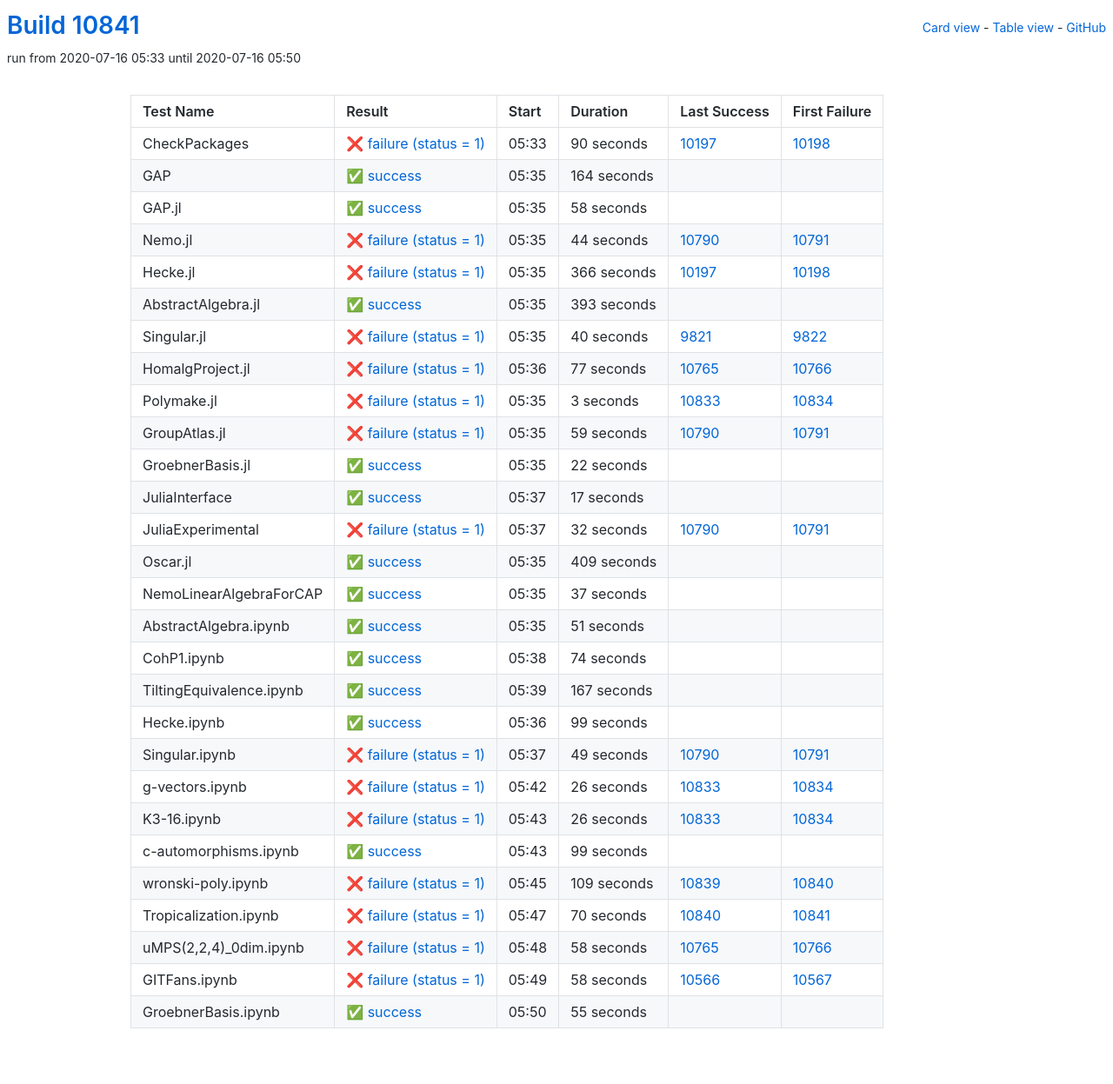
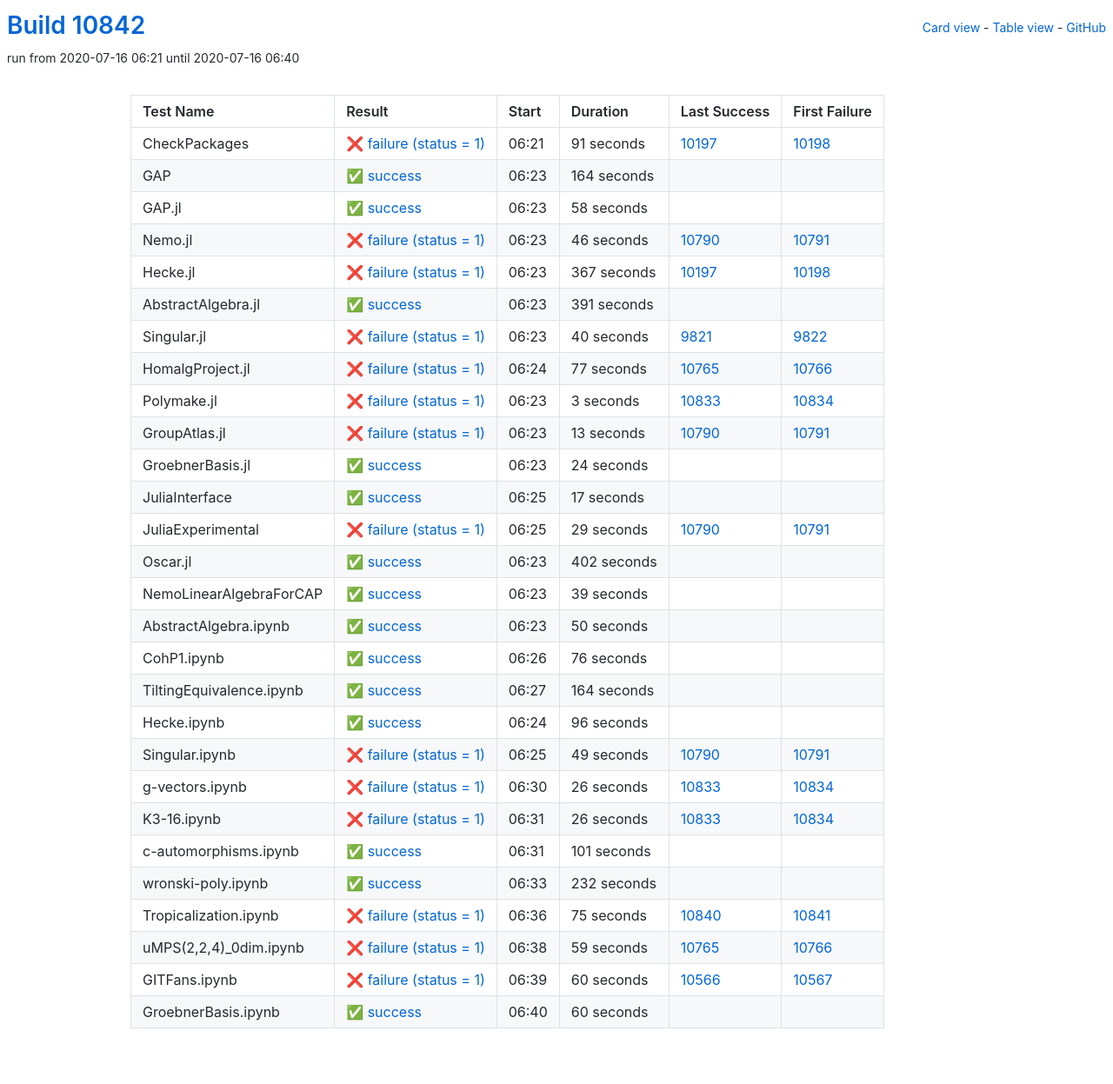
Before and after one commit to oscar-system/oscar-ci-status, a Jekyll site: the page built from table.html, in a window 1280 px wide. Shown: the whole page at 87% size. Built offline with Jekyll 4.4.1, drawn with Linux system fonts in a browser that asks for light colours.

Commit message:
Build #10842

```diff
--- a/_data/ci.yml
+++ b/_data/ci.yml
@@ -1,6 +1,6 @@
 ---
-build: 10841
-build_url: https://oscarci.mathematik.uni-kl.de/job/oscar/10841/
+build: 10842
+build_url: https://oscarci.mathematik.uni-kl.de/job/oscar/10842/
 job: oscar
 organization: oscar-system
 repo: oscar-ci-status
@@ -8,20 +8,20 @@
 tests:
 - name: CheckPackages
   id: checkpackages
-  log: https://oscarci.mathematik.uni-kl.de/job/oscar/10841/artifact/logs/build-10841/CheckPackages.log
-  start: 2020-07-16 05:33
+  log: https://oscarci.mathematik.uni-kl.de/job/oscar/10842/artifact/logs/build-10842/CheckPackages.log
+  start: 2020-07-16 06:21
   success: false
   exitcode: 1
   status: failure
-  duration: 90
+  duration: 91
   last_success: 10197
   last_success_url: https://oscarci.mathematik.uni-kl.de/job/oscar/10197/
   first_failure: 10198
   first_failure_url: https://oscarci.mathematik.uni-kl.de/job/oscar/10198/
 - name: GAP
   id: gap
-  log: https://oscarci.mathematik.uni-kl.de/job/oscar/10841/artifact/logs/build-10841/GAP.log
-  start: 2020-07-16 05:35
+  log: https://oscarci.mathematik.uni-kl.de/job/oscar/10842/artifact/logs/build-10842/GAP.log
+  start: 2020-07-16 06:23
   success: true
   exitcode: 0
   status: success
@@ -32,8 +32,8 @@
   first_failure_url:
 - name: GAP.jl
   id: gap-jl
-  log: https://oscarci.mathematik.uni-kl.de/job/oscar/10841/artifact/logs/build-10841/GAP.jl.log
-  start: 2020-07-16 05:35
+  log: https://oscarci.mathematik.uni-kl.de/job/oscar/10842/artifact/logs/build-10842/GAP.jl.log
+  start: 2020-07-16 06:23
   success: true
   exitcode: 0
   status: success
@@ -44,44 +44,44 @@
   first_failure_url:
 - name: Nemo.jl
   id: nemo-jl
-  log: https://oscarci.mathematik.uni-kl.de/job/oscar/10841/artifact/logs/build-10841/Nemo.jl.log
-  start: 2020-07-16 05:35
+  log: https://oscarci.mathematik.uni-kl.de/job/oscar/10842/artifact/logs/build-10842/Nemo.jl.log
+  start: 2020-07-16 06:23
   success: false
   exitcode: 1
   status: failure
-  duration: 44
+  duration: 46
   last_success: 10790
   last_success_url: https://oscarci.mathematik.uni-kl.de/job/oscar/10790/
   first_failure: 10791
   first_failure_url: https://oscarci.mathematik.uni-kl.de/job/oscar/10791/
 - name: Hecke.jl
   id: hecke-jl
-  log: https://oscarci.mathematik.uni-kl.de/job/oscar/10841/artifact/logs/build-10841/Hecke.jl.log
-  start: 2020-07-16 05:35
+  log: https://oscarci.mathematik.uni-kl.de/job/oscar/10842/artifact/logs/build-10842/Hecke.jl.log
+  start: 2020-07-16 06:23
   success: false
   exitcode: 1
   status: failure
-  duration: 366
+  duration: 367
   last_success: 10197
   last_success_url: https://oscarci.mathematik.uni-kl.de/job/oscar/10197/
   first_failure: 10198
   first_failure_url: https://oscarci.mathematik.uni-kl.de/job/oscar/10198/
 - name: AbstractAlgebra.jl
   id: abstractalgebra-jl
-  log: https://oscarci.mathematik.uni-kl.de/job/oscar/10841/artifact/logs/build-10841/AbstractAlgebra.jl.log
-  start: 2020-07-16 05:35
+  log: https://oscarci.mathematik.uni-kl.de/job/oscar/10842/artifact/logs/build-10842/AbstractAlgebra.jl.log
+  start: 2020-07-16 06:23
   success: true
   exitcode: 0
   status: success
-  duration: 393
+  duration: 391
   last_success: false
   last_success_url:
   first_failure: false
   first_failure_url:
 - name: Singular.jl
   id: singular-jl
-  log: https://oscarci.mathematik.uni-kl.de/job/oscar/10841/artifact/logs/build-10841/Singular.jl.log
-  start: 2020-07-16 05:35
+  log: https://oscarci.mathematik.uni-kl.de/job/oscar/10842/artifact/logs/build-10842/Singular.jl.log
+  start: 2020-07-16 06:23
   success: false
   exitcode: 1
   status: failure
@@ -92,8 +92,8 @@
   first_failure_url: https://oscarci.mathematik.uni-kl.de/job/oscar/9822/
 - name: HomalgProject.jl
   id: homalgproject-jl
-  log: https://oscarci.mathematik.uni-kl.de/job/oscar/10841/artifact/logs/build-10841/HomalgProject.jl.log
-  start: 2020-07-16 05:36
+  log: https://oscarci.mathematik.uni-kl.de/job/oscar/10842/artifact/logs/build-10842/HomalgProject.jl.log
+  start: 2020-07-16 06:24
   success: false
   exitcode: 1
   status: failure
@@ -104,8 +104,8 @@
   first_failure_url: https://oscarci.mathematik.uni-kl.de/job/oscar/10766/
 - name: Polymake.jl
   id: polymake-jl
-  log: https://oscarci.mathematik.uni-kl.de/job/oscar/10841/artifact/logs/build-10841/Polymake.jl.log
-  start: 2020-07-16 05:35
+  log: https://oscarci.mathematik.uni-kl.de/job/oscar/10842/artifact/logs/build-10842/Polymake.jl.log
+  start: 2020-07-16 06:23
   success: false
   exitcode: 1
   status: failure
@@ -116,32 +116,32 @@
   first_failure_url: https://oscarci.mathematik.uni-kl.de/job/oscar/10834/
 - name: GroupAtlas.jl
   id: groupatlas-jl
-  log: https://oscarci.mathematik.uni-kl.de/job/oscar/10841/artifact/logs/build-10841/GroupAtlas.jl.log
-  start: 2020-07-16 05:35
+  log: https://oscarci.mathematik.uni-kl.de/job/oscar/10842/artifact/logs/build-10842/GroupAtlas.jl.log
+  start: 2020-07-16 06:23
   success: false
   exitcode: 1
   status: failure
-  duration: 59
+  duration: 13
   last_success: 10790
   last_success_url: https://oscarci.mathematik.uni-kl.de/job/oscar/10790/
   first_failure: 10791
   first_failure_url: https://oscarci.mathematik.uni-kl.de/job/oscar/10791/
 - name: GroebnerBasis.jl
   id: groebnerbasis-jl
-  log: https://oscarci.mathematik.uni-kl.de/job/oscar/10841/artifact/logs/build-10841/GroebnerBasis.jl.log
-  start: 2020-07-16 05:35
+  log: https://oscarci.mathematik.uni-kl.de/job/oscar/10842/artifact/logs/build-10842/GroebnerBasis.jl.log
+  start: 2020-07-16 06:23
   success: true
   exitcode: 0
   status: success
-  duration: 22
+  duration: 24
   last_success: false
   last_success_url:
   first_failure: false
   first_failure_url:
 - name: JuliaInterface
   id: juliainterface
-  log: https://oscarci.mathematik.uni-kl.de/job/oscar/10841/artifact/logs/build-10841/JuliaInterface.log
-  start: 2020-07-16 05:37
+  log: https://oscarci.mathematik.uni-kl.de/job/oscar/10842/artifact/logs/build-10842/JuliaInterface.log
+  start: 2020-07-16 06:25
   success: true
   exitcode: 0
   status: success
@@ -152,92 +152,92 @@
   first_failure_url:
 - name: JuliaExperimental
   id: juliaexperimental
-  log: https://oscarci.mathematik.uni-kl.de/job/oscar/10841/artifact/logs/build-10841/JuliaExperimental.log
-  start: 2020-07-16 05:37
+  log: https://oscarci.mathematik.uni-kl.de/job/oscar/10842/artifact/logs/build-10842/JuliaExperimental.log
+  start: 2020-07-16 06:25
   success: false
   exitcode: 1
   status: failure
-  duration: 32
+  duration: 29
   last_success: 10790
   last_success_url: https://oscarci.mathematik.uni-kl.de/job/oscar/10790/
   first_failure: 10791
   first_failure_url: https://oscarci.mathematik.uni-kl.de/job/oscar/10791/
 - name: Oscar.jl
   id: oscar-jl
-  log: https://oscarci.mathematik.uni-kl.de/job/oscar/10841/artifact/logs/build-10841/Oscar.jl.log
-  start: 2020-07-16 05:35
+  log: https://oscarci.mathematik.uni-kl.de/job/oscar/10842/artifact/logs/build-10842/Oscar.jl.log
+  start: 2020-07-16 06:23
   success: true
   exitcode: 0
   status: success
-  duration: 409
+  duration: 402
   last_success: false
   last_success_url:
   first_failure: false
   first_failure_url:
 - name: NemoLinearAlgebraForCAP
   id: nemolinearalgebraforcap
-  log: https://oscarci.mathematik.uni-kl.de/job/oscar/10841/artifact/logs/build-10841/NemoLinearAlgebraForCAP.log
-  start: 2020-07-16 05:35
+  log: https://oscarci.mathematik.uni-kl.de/job/oscar/10842/artifact/logs/build-10842/NemoLinearAlgebraForCAP.log
+  start: 2020-07-16 06:23
   success: true
   exitcode: 0
   status: success
-  duration: 37
+  duration: 39
   last_success: false
   last_success_url:
   first_failure: false
   first_failure_url:
 - name: AbstractAlgebra.ipynb
   id: abstractalgebra-ipynb
-  log: https://oscarci.mathematik.uni-kl.de/job/oscar/10841/artifact/logs/build-10841/AbstractAlgebra.ipynb.log
-  start: 2020-07-16 05:35
+  log: https://oscarci.mathematik.uni-kl.de/job/oscar/10842/artifact/logs/build-10842/AbstractAlgebra.ipynb.log
+  start: 2020-07-16 06:23
   success: true
   exitcode: 0
   status: success
-  duration: 51
+  duration: 50
   last_success: false
   last_success_url:
   first_failure: false
   first_failure_url:
 - name: CohP1.ipynb
   id: cohp1-ipynb
-  log: https://oscarci.mathematik.uni-kl.de/job/oscar/10841/artifact/logs/build-10841/CohP1.ipynb.log
-  start: 2020-07-16 05:38
+  log: https://oscarci.mathematik.uni-kl.de/job/oscar/10842/artifact/logs/build-10842/CohP1.ipynb.log
+  start: 2020-07-16 06:26
   success: true
   exitcode: 0
   status: success
-  duration: 74
+  duration: 76
   last_success: false
   last_success_url:
   first_failure: false
   first_failure_url:
 - name: TiltingEquivalence.ipynb
   id: tiltingequivalence-ipynb
-  log: https://oscarci.mathematik.uni-kl.de/job/oscar/10841/artifact/logs/build-10841/TiltingEquivalence.ipynb.log
-  start: 2020-07-16 05:39
+  log: https://oscarci.mathematik.uni-kl.de/job/oscar/10842/artifact/logs/build-10842/TiltingEquivalence.ipynb.log
+  start: 2020-07-16 06:27
   success: true
   exitcode: 0
   status: success
-  duration: 167
+  duration: 164
   last_success: false
   last_success_url:
   first_failure: false
   first_failure_url:
 - name: Hecke.ipynb
   id: hecke-ipynb
-  log: https://oscarci.mathematik.uni-kl.de/job/oscar/10841/artifact/logs/build-10841/Hecke.ipynb.log
-  start: 2020-07-16 05:36
+  log: https://oscarci.mathematik.uni-kl.de/job/oscar/10842/artifact/logs/build-10842/Hecke.ipynb.log
+  start: 2020-07-16 06:24
   success: true
   exitcode: 0
   status: success
-  duration: 99
+  duration: 96
   last_success: false
   last_success_url:
   first_failure: false
   first_failure_url:
 - name: Singular.ipynb
   id: singular-ipynb
-  log: https://oscarci.mathematik.uni-kl.de/job/oscar/10841/artifact/logs/build-10841/Singular.ipynb.log
-  start: 2020-07-16 05:37
+  log: https://oscarci.mathematik.uni-kl.de/job/oscar/10842/artifact/logs/build-10842/Singular.ipynb.log
+  start: 2020-07-16 06:25
   success: false
   exitcode: 1
   status: failure
@@ -248,8 +248,8 @@
   first_failure_url: https://oscarci.mathematik.uni-kl.de/job/oscar/10791/
 - name: g-vectors.ipynb
   id: g-vectors-ipynb
-  log: https://oscarci.mathematik.uni-kl.de/job/oscar/10841/artifact/logs/build-10841/g-vectors.ipynb.log
-  start: 2020-07-16 05:42
+  log: https://oscarci.mathematik.uni-kl.de/job/oscar/10842/artifact/logs/build-10842/g-vectors.ipynb.log
+  start: 2020-07-16 06:30
   success: false
   exitcode: 1
   status: failure
@@ -260,8 +260,8 @@
   first_failure_url: https://oscarci.mathematik.uni-kl.de/job/oscar/10834/
 - name: K3-16.ipynb
   id: k3-16-ipynb
-  log: https://oscarci.mathematik.uni-kl.de/job/oscar/10841/artifact/logs/build-10841/K3-16.ipynb.log
-  start: 2020-07-16 05:43
+  log: https://oscarci.mathematik.uni-kl.de/job/oscar/10842/artifact/logs/build-10842/K3-16.ipynb.log
+  start: 2020-07-16 06:31
   success: false
   exitcode: 1
   status: failure
@@ -272,72 +272,72 @@
   first_failure_url: https://oscarci.mathematik.uni-kl.de/job/oscar/10834/
 - name: c-automorphisms.ipynb
   id: c-automorphisms-ipynb
-  log: https://oscarci.mathematik.uni-kl.de/job/oscar/10841/artifact/logs/build-10841/c-automorphisms.ipynb.log
-  start: 2020-07-16 05:43
+  log: https://oscarci.mathematik.uni-kl.de/job/oscar/10842/artifact/logs/build-10842/c-automorphisms.ipynb.log
+  start: 2020-07-16 06:31
   success: true
   exitcode: 0
   status: success
-  duration: 99
+  duration: 101
   last_success: false
   last_success_url:
   first_failure: false
   first_failure_url:
 - name: wronski-poly.ipynb
   id: wronski-poly-ipynb
-  log: https://oscarci.mathematik.uni-kl.de/job/oscar/10841/artifact/logs/build-10841/wronski-poly.ipynb.log
-  start: 2020-07-16 05:45
+  log: https://oscarci.mathematik.uni-kl.de/job/oscar/10842/artifact/logs/build-10842/wronski-poly.ipynb.log
+  start: 2020-07-16 06:33
+  success: true
+  exitcode: 0
+  status: success
+  duration: 232
+  last_success: false
+  last_success_url:
+  first_failure: false
+  first_failure_url:
+- name: Tropicalization.ipynb
+  id: tropicalization-ipynb
+  log: https://oscarci.mathematik.uni-kl.de/job/oscar/10842/artifact/logs/build-10842/Tropicalization.ipynb.log
+  start: 2020-07-16 06:36
   success: false
   exitcode: 1
   status: failure
-  duration: 109
-  last_success: 10839
-  last_success_url: https://oscarci.mathematik.uni-kl.de/job/oscar/10839/
-  first_failure: 10840
-  first_failure_url: https://oscarci.mathematik.uni-kl.de/job/oscar/10840/
-- name: Tropicalization.ipynb
-  id: tropicalization-ipynb
-  log: https://oscarci.mathematik.uni-kl.de/job/oscar/10841/artifact/logs/build-10841/Tropicalization.ipynb.log
-  start: 2020-07-16 05:47
-  success: false
-  exitcode: 1
-  status: failure
-  duration: 70
+  duration: 75
   last_success: 10840
   last_success_url: https://oscarci.mathematik.uni-kl.de/job/oscar/10840/
   first_failure: 10841
   first_failure_url: https://oscarci.mathematik.uni-kl.de/job/oscar/10841/
 - name: uMPS(2,2,4)_0dim.ipynb
   id: umps-2-2-4-0dim-ipynb
-  log: https://oscarci.mathematik.uni-kl.de/job/oscar/10841/artifact/logs/build-10841/uMPS-2-2-4-_0dim.ipynb.log
-  start: 2020-07-16 05:48
+  log: https://oscarci.mathematik.uni-kl.de/job/oscar/10842/artifact/logs/build-10842/uMPS-2-2-4-_0dim.ipynb.log
+  start: 2020-07-16 06:38
   success: false
   exitcode: 1
   status: failure
-  duration: 58
+  duration: 59
   last_success: 10765
   last_success_url: https://oscarci.mathematik.uni-kl.de/job/oscar/10765/
   first_failure: 10766
   first_failure_url: https://oscarci.mathematik.uni-kl.de/job/oscar/10766/
 - name: GITFans.ipynb
   id: gitfans-ipynb
-  log: https://oscarci.mathematik.uni-kl.de/job/oscar/10841/artifact/logs/build-10841/GITFans.ipynb.log
-  start: 2020-07-16 05:49
+  log: https://oscarci.mathematik.uni-kl.de/job/oscar/10842/artifact/logs/build-10842/GITFans.ipynb.log
+  start: 2020-07-16 06:39
   success: false
   exitcode: 1
   status: failure
-  duration: 58
+  duration: 60
   last_success: 10566
   last_success_url: https://oscarci.mathematik.uni-kl.de/job/oscar/10566/
   first_failure: 10567
   first_failure_url: https://oscarci.mathematik.uni-kl.de/job/oscar/10567/
 - name: GroebnerBasis.ipynb
   id: groebnerbasis-ipynb
-  log: https://oscarci.mathematik.uni-kl.de/job/oscar/10841/artifact/logs/build-10841/GroebnerBasis.ipynb.log
-  start: 2020-07-16 05:50
+  log: https://oscarci.mathematik.uni-kl.de/job/oscar/10842/artifact/logs/build-10842/GroebnerBasis.ipynb.log
+  start: 2020-07-16 06:40
   success: true
   exitcode: 0
   status: success
-  duration: 55
+  duration: 60
   last_success: false
   last_success_url:
   first_failure: false
```
Also changed, not shown: README.md.
